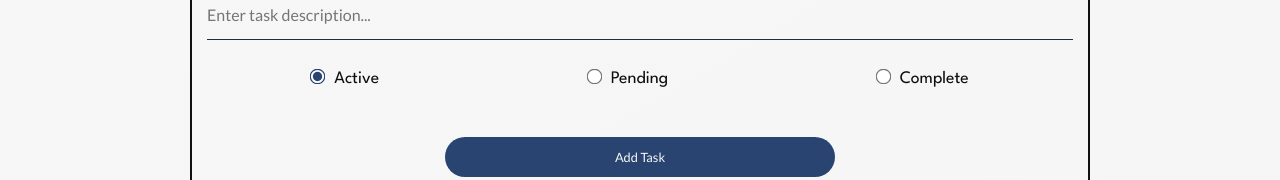
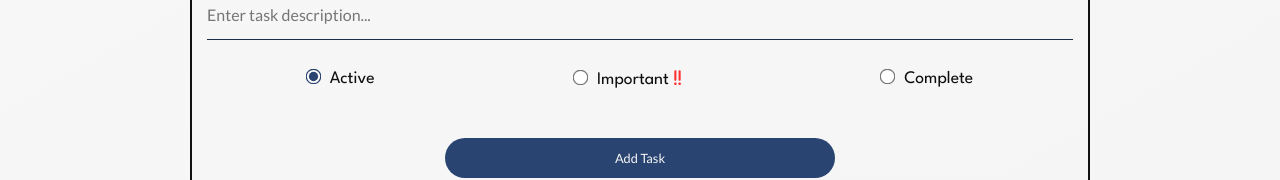
Before and after one commit to CallumB04/react-todolist, a React (Create React App) app: page /todolist in a window 1280 px wide. Both pictures are taken after a click on the button "Add new Task". Shown: the part 273-453 px from the top of the page. Built offline with nearby package versions, Linux system fonts and the light colour scheme.

Commit message:
feat: add Important as a status

```diff
--- a/src/pages/Todolist/components/AddTaskForm.js
+++ b/src/pages/Todolist/components/AddTaskForm.js
@@ -1,4 +1,6 @@
 import React, { useState } from 'react';
+
+const ExclamationIcon = () => <i class="fa-solid fa-exclamation" style={{color: "#ff3030"}} />;
 
 function AddTaskForm({ onSubmit }) {
 
@@ -51,11 +53,11 @@ function AddTaskForm({ onSubmit }) {
                     <input
                         type="radio"
                         name="status"
-                        value="pending"
-                        checked={ statusInput === "pending" }
+                        value="important"
+                        checked={ statusInput === "important" }
                         onChange={ (event) => setStatusInput(event.target.value) }
                     />
-                    Pending
+                    Important <ExclamationIcon /><ExclamationIcon />
                 </label>
                 <label>
                     <input
--- a/src/pages/Todolist/components/Todolist.css
+++ b/src/pages/Todolist/components/Todolist.css
@@ -65,6 +65,10 @@
 
 }
 
+.todolist-item.status-important {
+
+}
+
 .todolist-item.status-complete {
 
 }
@@ -116,6 +120,10 @@
     margin-top: 15px;
 }
 
+.fa-exclamation {
+    font-size: calc(0.2vw + 0.9rem);
+}
+
 #add-task-form #task-form-radios input {
     margin-right: 10px;
     accent-color: var(--navbar-highlight-color);
```
